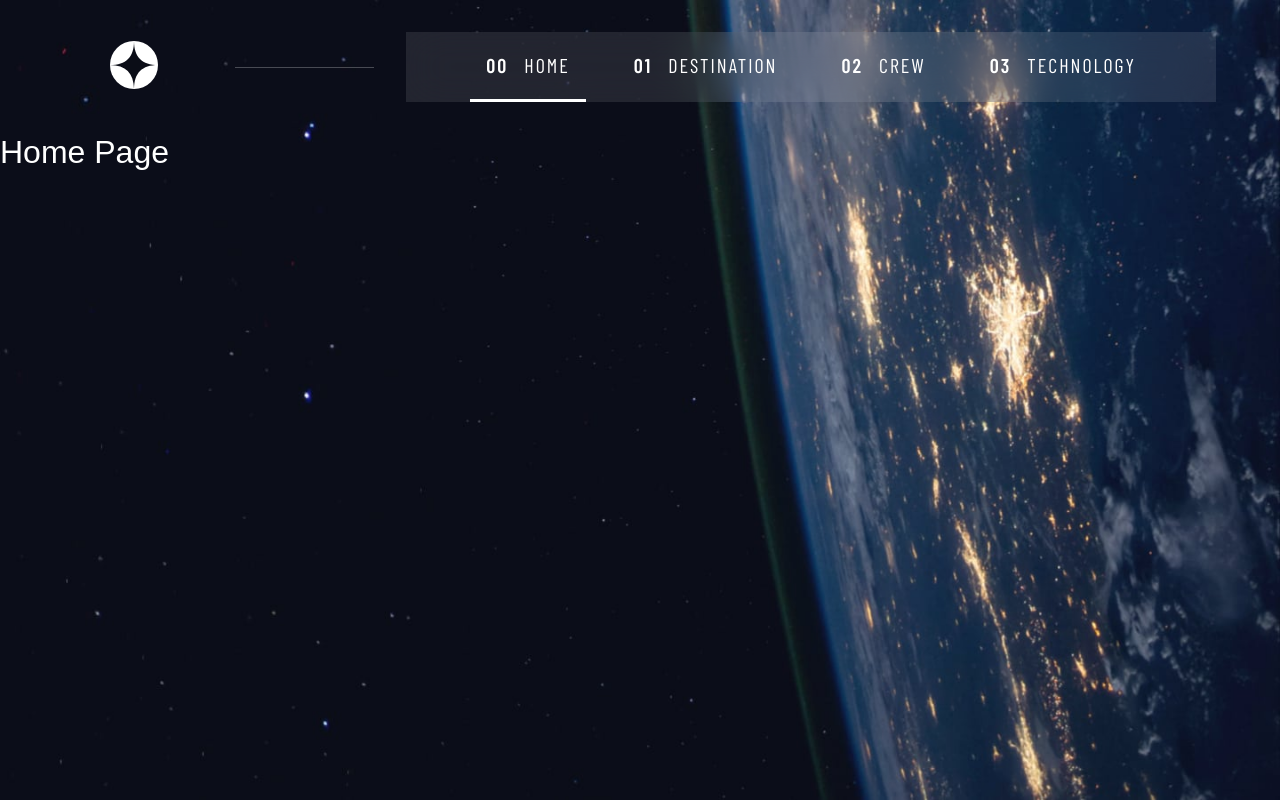
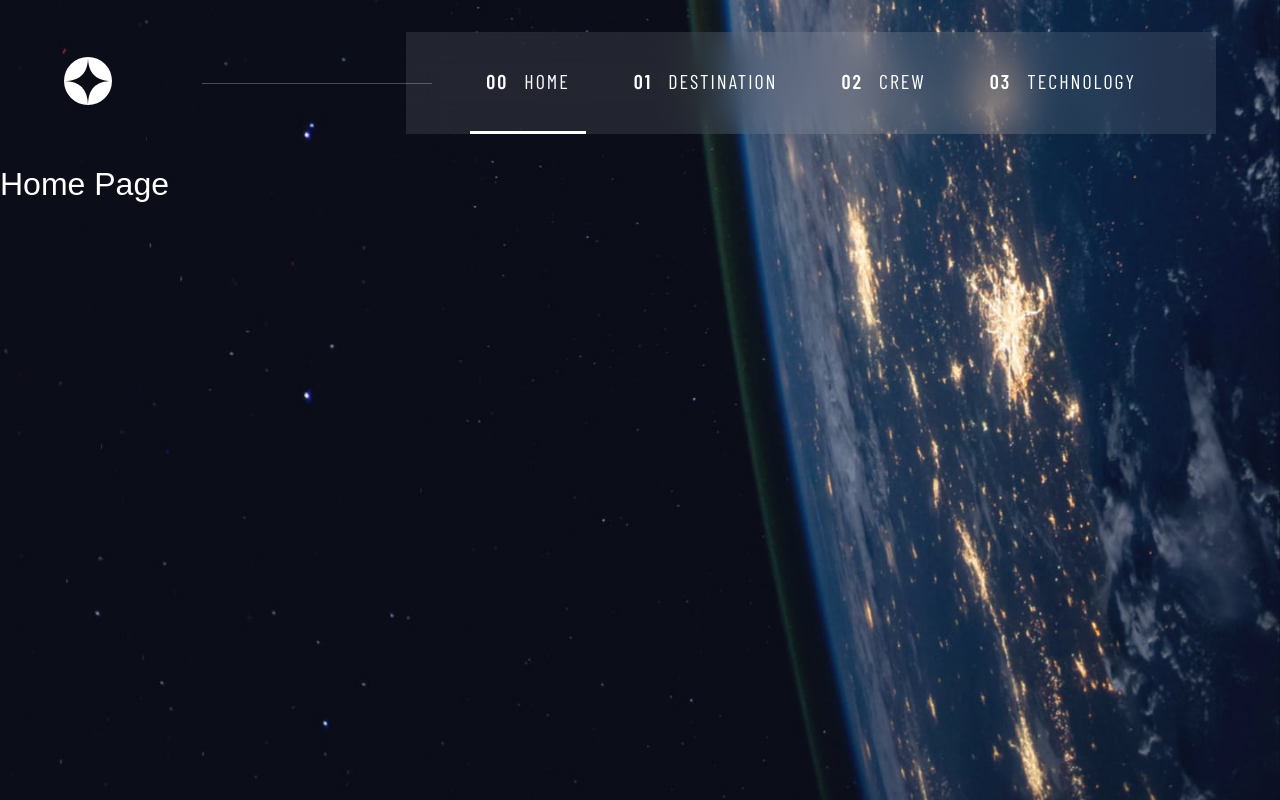
Before and after one commit to jakimiszka/fm-space, a React app: page / in a window 1280 px wide. Built offline with nearby package versions, Linux system fonts and the light colour scheme; a web font is replaced by a local one.

Commit message:
navigation && mobile menu adjusted

```diff
--- a/src/components/naviagtion/Navigation.module.scss
+++ b/src/components/naviagtion/Navigation.module.scss
@@ -27,7 +27,6 @@
         }
 
         @include u.breakpoint('medium'){
-            flex: 1;
             text-align: center;
         }
     }
@@ -40,6 +39,9 @@
 
         @include u.breakpoint('large'){
             display: block;
+            position: relative;
+            left: 5%;
+            z-index: 1000;
         }
 
         hr{
@@ -70,7 +72,7 @@
 
         @include u.breakpoint('large'){
             display: flex;
-            flex: 1;
+            flex: 2;
             padding-inline: 4rem;
         }
 
@@ -79,9 +81,7 @@
             flex-direction: row;
             align-items: center;
             gap: .5rem;
-            padding-inline: 1rem;
-            padding-top: 2rem;
-            padding-bottom: 2rem;
+            padding: 2rem 1rem;
             border-bottom: 3px solid transparent;
             transition: border-bottom 0.3s ease-in-out;
             @include v.text-preset-7;
@@ -94,7 +94,7 @@
 
             @include u.breakpoint('large'){
                 font-size: 20px;
-                padding-inline: 1rem;
+                padding: 3rem 1rem;
                 gap: .5rem;
             }
 
@@ -131,15 +131,15 @@
 .mobileMenuActive{
     position: fixed;
     top: 0;
-    left: 0;
-    width: 100%;
+    right: 0;
+    width: 60%;
     height: 100vh;
-    background-color: rgba(0, 0, 0, 0.8);
+    background-color: rgba(255, 255, 255, 0.1);
     backdrop-filter: blur(20px);
     -webkit-backdrop-filter: blur(20px);
     display: flex;
     flex-direction: column;
-    align-items: center;
+    align-items: flex-start;
     justify-content: center;
     gap: 2rem;
     z-index: 1000;
@@ -151,7 +151,7 @@
     .navigation--menu{
         display: flex;
         flex-direction: column;
-        align-items: center;
+        align-items: flex-start;
         gap: 2rem;
         padding: 0;
         background-color: transparent;
```
